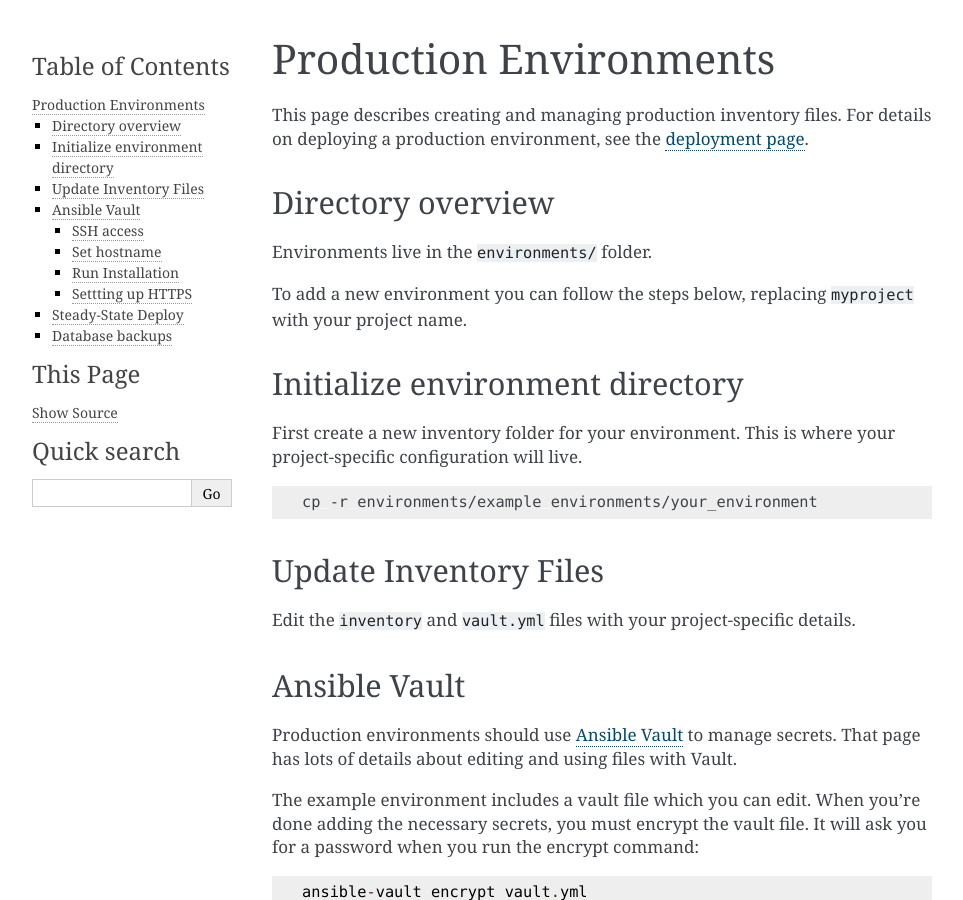
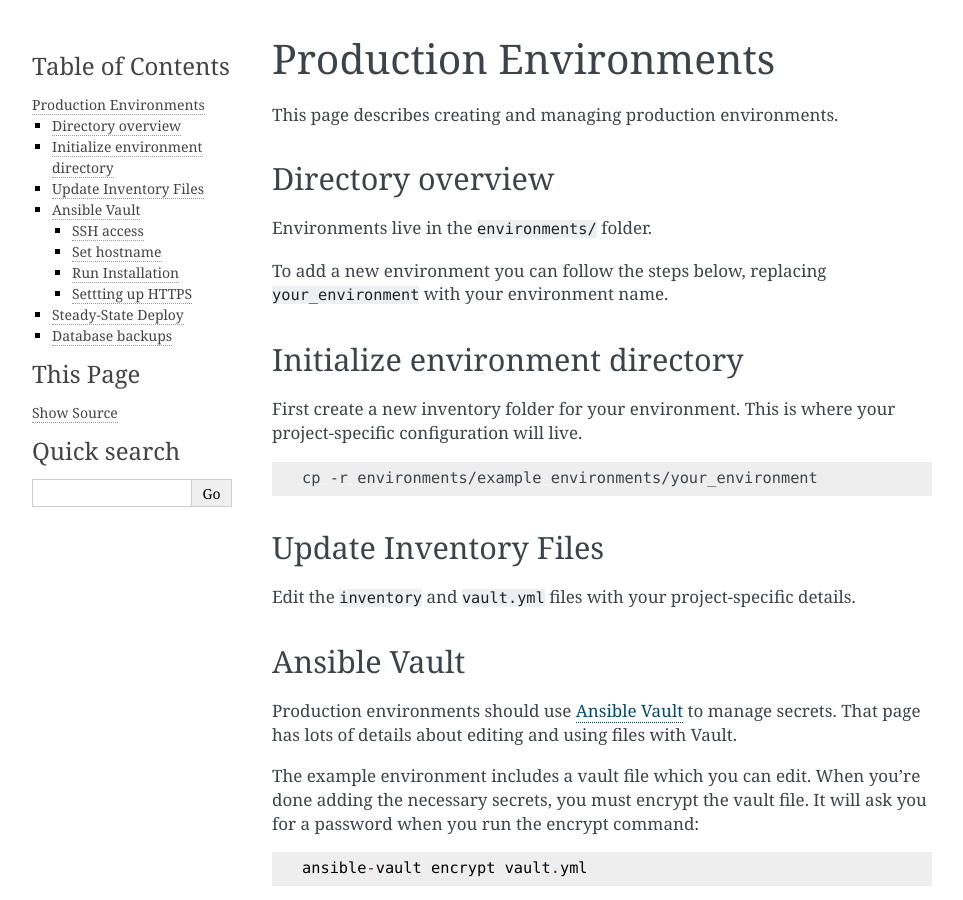
Before and after one commit to dimagi/commcare-analytics-ansible, a Sphinx documentation site: the page built from docs/production.md, in a window 1280 px wide and 900 px high. Shown: the whole window, without its empty margins (148-1111 px from the left). Built offline with Sphinx 7.4.7, drawn with Linux system fonts in a browser that asks for light colours; some of the changed text lies outside the part shown.

Commit message:
Update production.md

````diff
--- a/docs/production.md
+++ b/docs/production.md
@@ -1,14 +1,13 @@
 Production Environments
 =======================
 
-This page describes creating and managing production inventory files.
-For details on deploying a production environment, see the [deployment page](/deployment).
+This page describes creating and managing production environments.
 
 ### Directory overview
 
 Environments live in the `environments/` folder.
 
-To add a new environment you can follow the steps below, replacing `myproject` with your project name.
+To add a new environment you can follow the steps below, replacing `your_environment` with your environment name.
 
 
 ### Initialize environment directory
@@ -78,7 +77,7 @@ ssh -i ~/myproject.pem ubuntu@my.server.ip
 
 ```bash
 ansible-galaxy install -r requirements.yml
-ansible-playbook -i inventories/myproject commcare_analytics.yml --vault-password-file ~/myproject-ansible-vault -vv
+ansible-playbook -i environments/your_environment/inventory commcare_analytics.yml --vault-password-file ~/path/to/vault/password/file -e @./environments/your_environment/vault.yml -vv
 ```
 
 This should install everything required to run CommCare Analytics!
````
